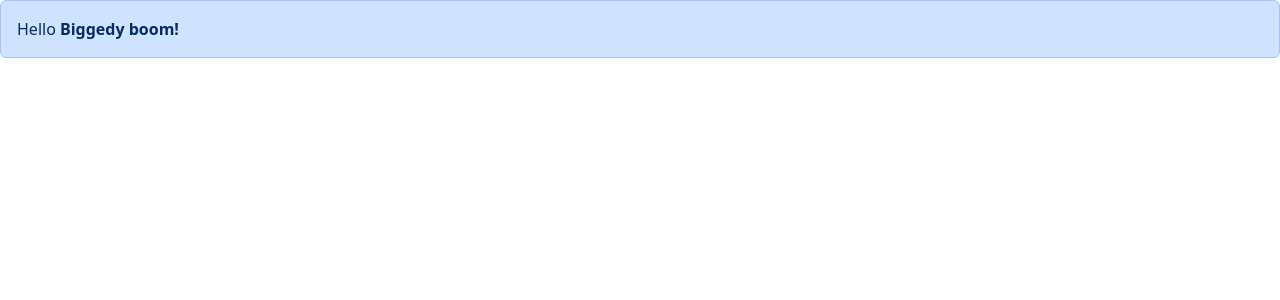
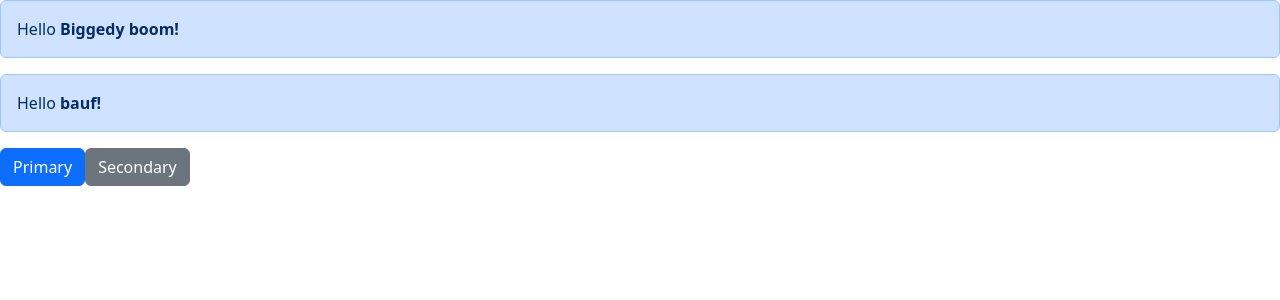
Before and after one commit to mlangsman/react-app, a React (Vite) app: page / in a window 1280 px wide. Shown: the top 300 px of the page. Built offline with nearby package versions, Linux system fonts and the light colour scheme.

Commit message:
Added button component

```diff
--- a/src/App.tsx
+++ b/src/App.tsx
@@ -1,6 +1,7 @@
 //import ListGroup from "./components/ListGroup";
 
 import Alert from "./components/Alert";
+import Button, { ButtonType } from "./components/Button";
 
 /*
 function App() {
@@ -22,11 +23,24 @@ function App() {
 }*/
 
 function App() {
+  const handleClick = (buttonType: ButtonType) => {
+    console.log(buttonType);
+  };
+
   return (
     <div>
       <Alert>
         Hello <b>Biggedy boom!</b>
       </Alert>
+      <Alert>
+        Hello <b>bauf!</b>
+      </Alert>
+      <Button buttonType={ButtonType.Primary} onButtonClick={handleClick}>
+        Primary
+      </Button>
+      <Button buttonType={ButtonType.Secondary} onButtonClick={handleClick}>
+        Secondary
+      </Button>
     </div>
   );
 }
--- /dev/null
+++ b/src/components/Button.tsx
@@ -0,0 +1,26 @@
+//import React from "react";
+
+export enum ButtonType {
+  Primary = "btn-primary",
+  Secondary = "btn-secondary",
+}
+
+interface Props {
+  children: string;
+  buttonType: ButtonType;
+  onButtonClick: (buttonType: ButtonType) => void;
+}
+
+const Button = ({ children, buttonType, onButtonClick }: Props) => {
+  return (
+    <button
+      type="button"
+      className={"btn" + " " + buttonType}
+      onClick={() => onButtonClick(buttonType)}
+    >
+      {children}
+    </button>
+  );
+};
+
+export default Button;
```
